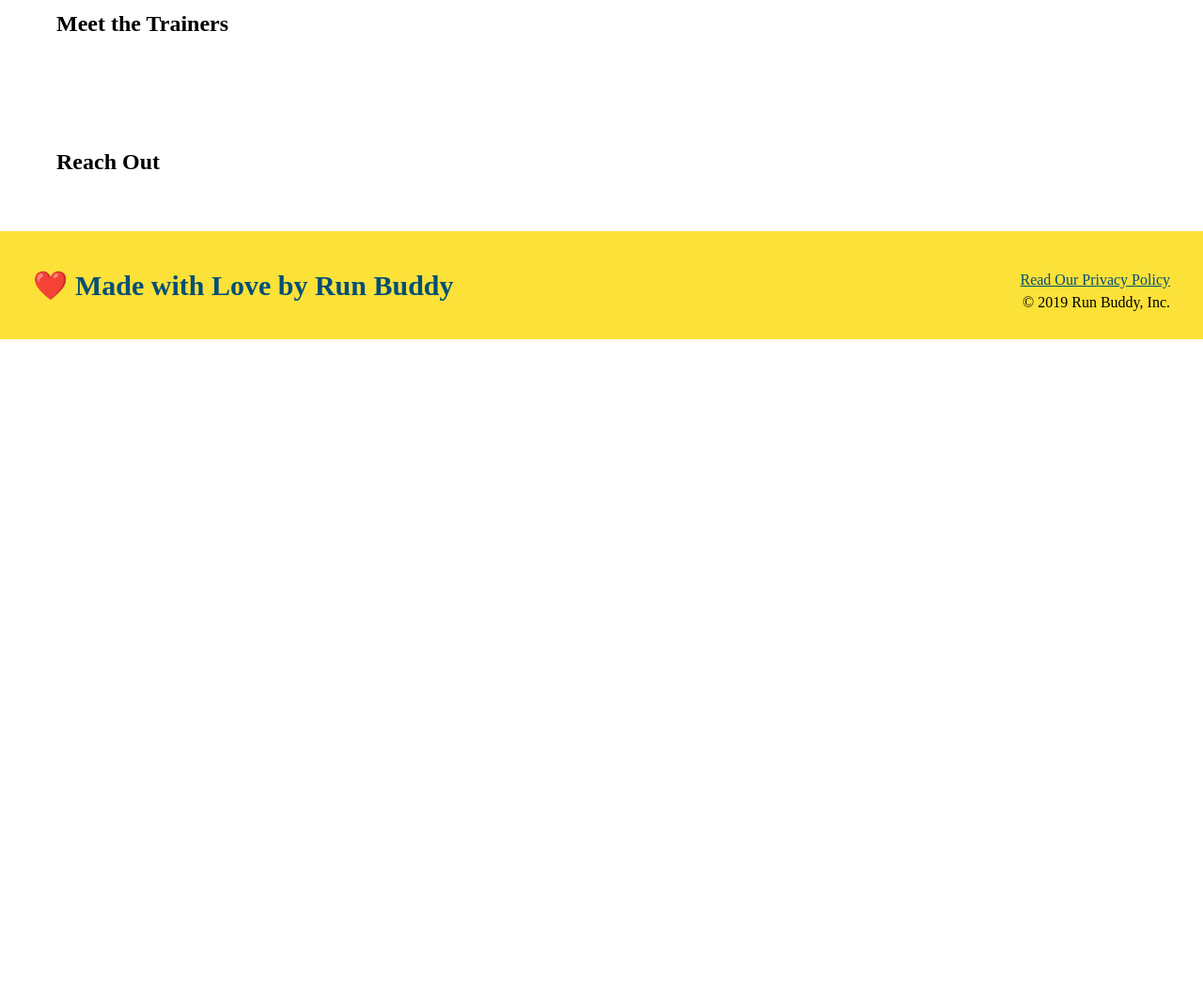
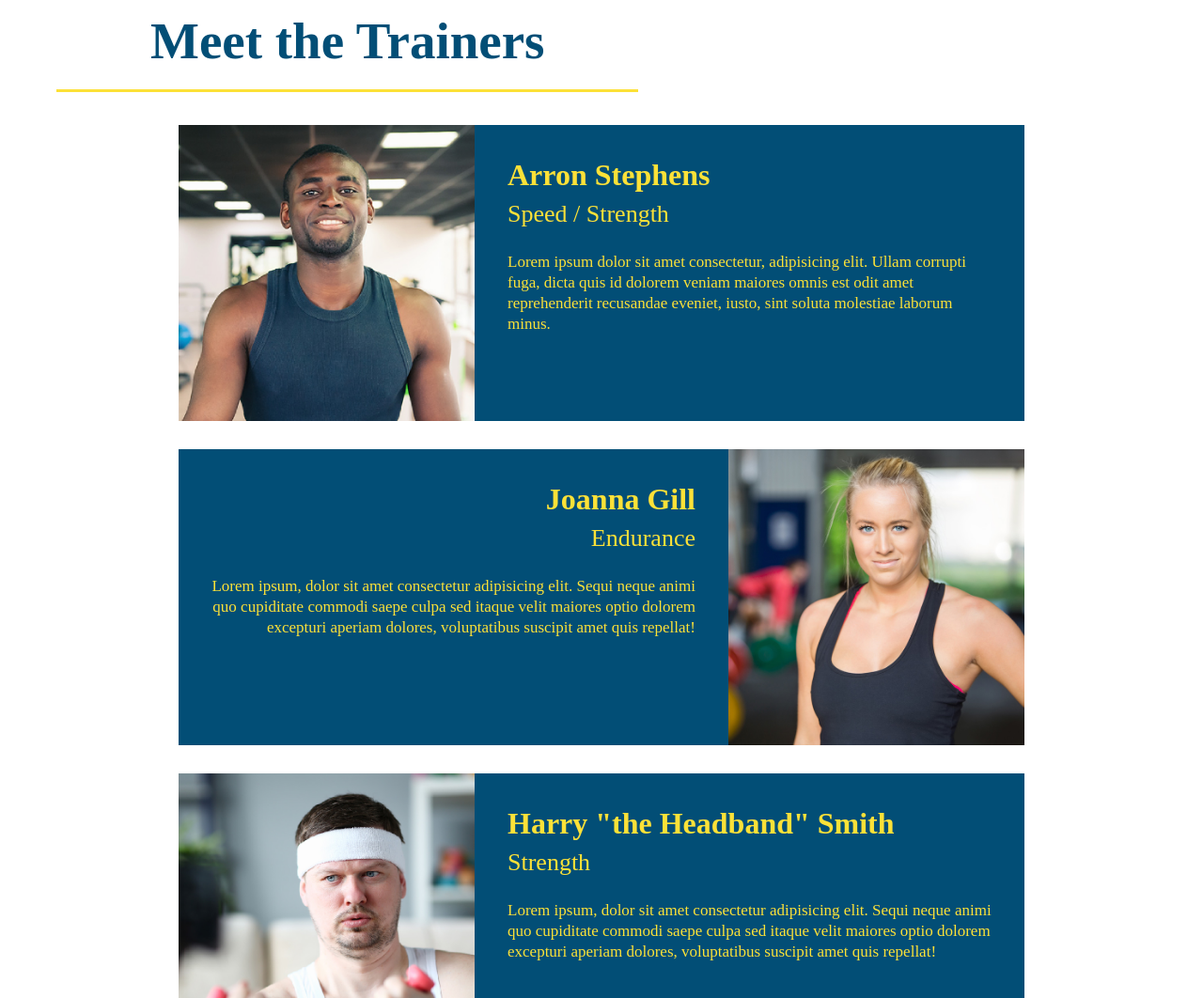
Before and after one commit to EmilyThatsMe/run-buddy, a plain HTML site: page index.html in a window 1280 px wide. Shown: the part 2700-3762 px from the top of the page at 94% size. Before the commit the page ends 3061 px from the top, so only its background shows below. Drawn offline with Linux system fonts and the light colour scheme.

Commit message:
meet the trainers section

```diff
--- a/assets/css/style.css
+++ b/assets/css/style.css
@@ -186,3 +186,49 @@
   .secondary-border {
     border-color: #39a6b2;
   }
+
+  /* your trainers section */
+.trainer {
+    width: 900px;
+    margin: 0 auto 30px auto;
+    background: #024e76;
+    color: #fce138;
+    overflow: auto;
+}
+
+.trainer img {
+    width: 35%;
+    float: left;
+
+}
+
+.trainer-bio {
+    padding: 35px;
+    float: left;
+    width: 65%;
+
+}
+
+.text-left {
+    text-align: left;
+}
+
+.text-right {
+    text-align: right;
+}
+
+.trainer-bio h3 {
+    font-size: 32px;
+    margin-bottom: 8px;
+}
+
+.trainer-bio h4 {
+    font-weight: lighter;
+    font-size: 26px;
+    margin-bottom: 25px;
+}
+
+.trainer-bio p {
+    font-size: 17px;
+    line-height: 1.3;
+}
--- a/index.html
+++ b/index.html
@@ -106,8 +106,44 @@
     </section>
 
     <!-- "meet the trainers" section-->
-    <section>
-        <h2>Meet the Trainers</h2>
+    <section id="your-trainers">
+        <h2 class="section-title primary-border">Meet the Trainers</h2>
+
+        <article class="trainer">
+            <img src="./assets/images/trainer-1.jpg" alt="Arron Stephens in his workout clothes, ready to pump iron">
+            <div class="trainer-bio text-left">
+                <h3>Arron Stephens</h3>
+                <h4>Speed / Strength</h4>
+                <p>
+                    Lorem ipsum dolor sit amet consectetur, adipisicing elit. Ullam corrupti fuga, dicta quis id dolorem veniam maiores omnis est odit amet reprehenderit recusandae eveniet, iusto, sint soluta molestiae laborum minus.
+
+                </p>
+            </div>
+        </article>
+        <!-- second trainer bio -->
+<article class="trainer">
+    <div class="trainer-bio text-right">
+      <h3>Joanna Gill</h3>
+      <h4>Endurance</h4>
+      <p>
+        Lorem ipsum, dolor sit amet consectetur adipisicing elit. Sequi neque animi quo cupiditate commodi saepe culpa sed
+        itaque velit maiores optio dolorem excepturi aperiam dolores, voluptatibus suscipit amet quis repellat!
+      </p>
+    </div>
+    <img src="./assets/images/trainer-2.jpg" alt="Joanna Gill cooling off after a workout" />
+  </article>
+
+  <!-- third trainer bio -->
+  <article class="trainer">
+    <img src="./assets/images/trainer-3.jpg" alt="Harry Smith wearing a headband and lifting comically small pink weights" />
+    <div class="trainer-bio text-left">
+      <h3>Harry "the Headband" Smith</h3>
+      <h4>Strength</h4>
+      <p>
+        Lorem ipsum, dolor sit amet consectetur adipisicing elit. Sequi neque animi quo cupiditate commodi saepe culpa sed
+        itaque velit maiores optio dolorem excepturi aperiam dolores, voluptatibus suscipit amet quis repellat!
+      </p>
+    </div>
     </section>
 
     <!-- "reach Out" section-->
```
Also changed, not shown: assets/images/trainer-1.jpg (added), assets/images/trainer-2.jpg (added), assets/images/trainer-3.jpg (added).
